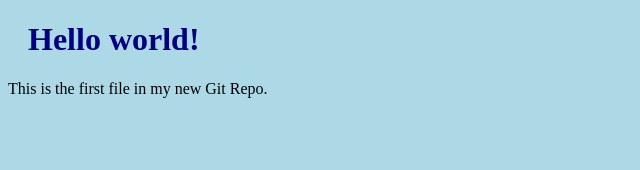
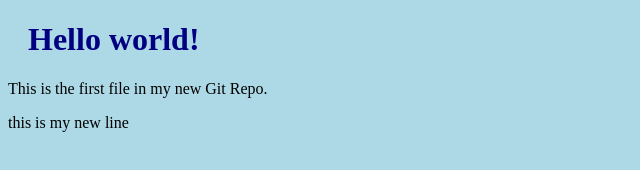
Before and after one commit to Vinvin-cirro/hello-world, a plain HTML site: page index.html in a window 1280 px wide. Shown: the whole page, without its empty margins (0-640 px from the left). Drawn offline with Linux system fonts and the light colour scheme.

Commit message:
Updated index.html with a new line

```diff
--- a/index.html
+++ b/index.html
@@ -7,5 +7,6 @@
 <body>
     <h1>Hello world!</h1>
     <p>This is the first file in my new Git Repo.</p>
+    <p>this is my new line</p>
 </body>
 </html>
```
